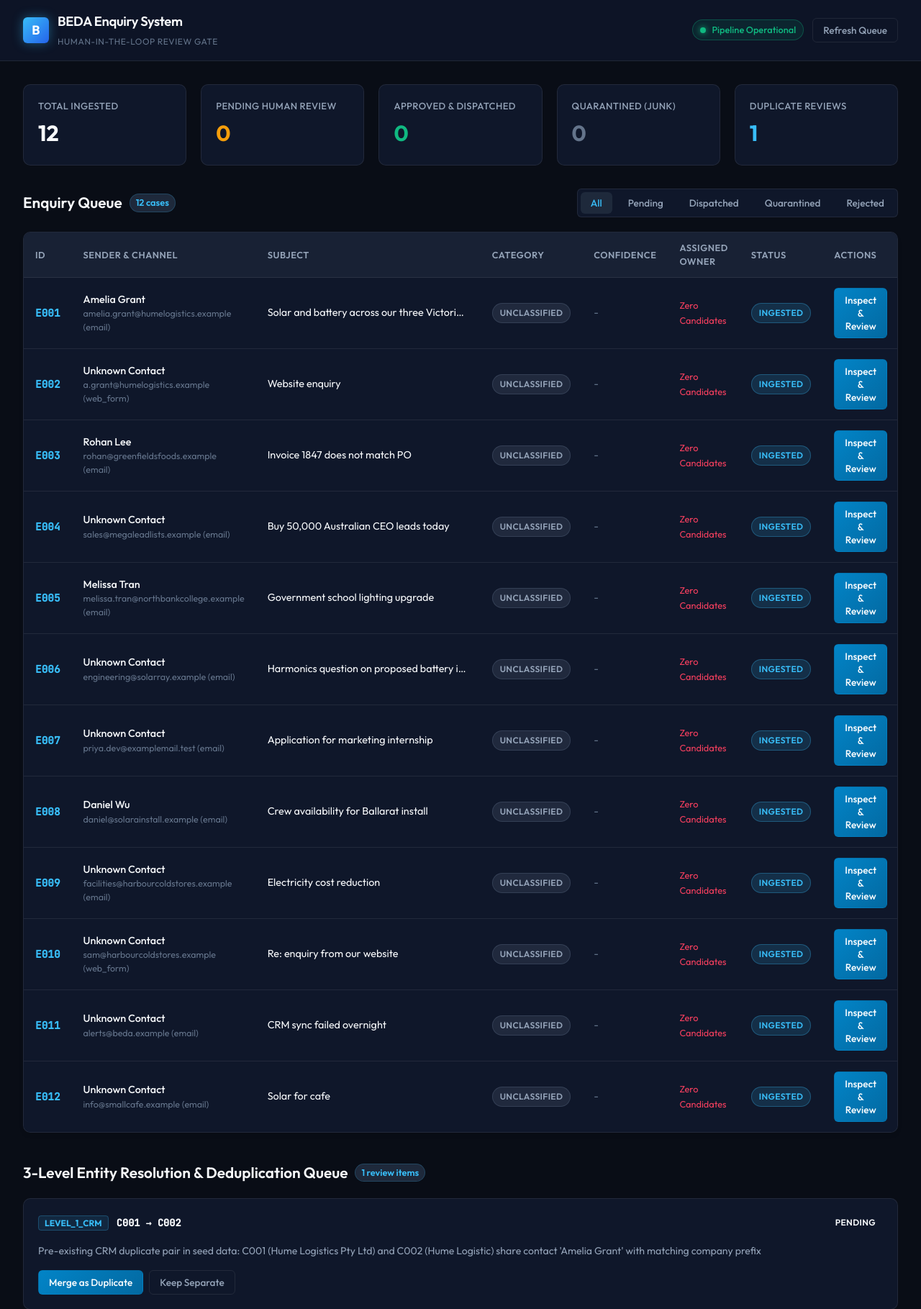
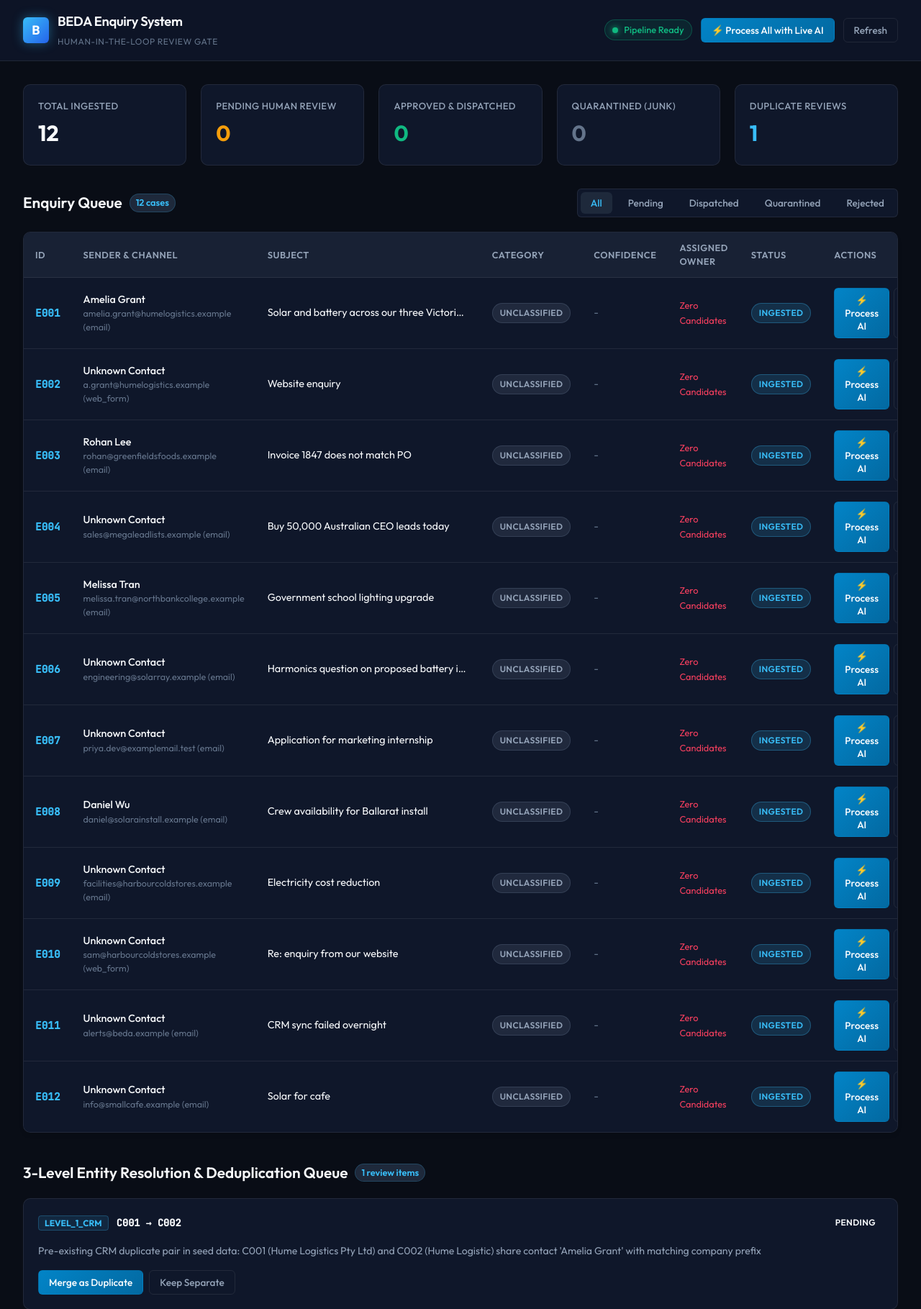
Before and after one commit to AgustarAlfonso/wearebeda, a FastAPI app: page / in a window 1280 px wide. Shown: the top 1819 px of the page at 72% size. Run offline with FastAPI, Linux system fonts and the light colour scheme; data comes from the database, SQL or seed files in the repository.

Commit message:
feat: add web trigger buttons and endpoints for live AI processing

```diff
--- a/app/main.py
+++ b/app/main.py
@@ -7,9 +7,10 @@ from pydantic import BaseModel
 from fastapi import FastAPI, HTTPException, Request
 from fastapi.responses import HTMLResponse
 from fastapi.templating import Jinja2Templates
-from app.config import DATABASE_PATH, DATA_PATH
+from app.config import DATABASE_PATH, DATA_PATH, ANTHROPIC_API_KEY
 from app.database import get_db_connection, init_db, log_audit
 from app.seeder import seed_database_from_file
+from app.orchestrator import process_enquiry, process_all_enquiries
 from app.entity_resolver import (
     run_level_1_crm_resolution,
     resolve_enquiry_crm_matches,
@@ -339,3 +340,35 @@ def api_keep_separate(review_id: int, req: Optional[KeepSeparateRequest] = None)
 def api_resolve_all_entities():
     resolve_all_entities(db_path=DATABASE_PATH)
     return {"status": "ok", "message": "All entities resolved."}
+
+@app.post("/api/process-all")
+def api_process_all():
+    from dotenv import load_dotenv
+    load_dotenv(override=True)
+    api_key = os.getenv("ANTHROPIC_API_KEY", "")
+    if not api_key:
+        raise HTTPException(
+            status_code=400,
+            detail="ANTHROPIC_API_KEY belum ditemukan di file .env! Silakan masukkan key Anda ke file .env di folder proyek terlebih dahulu."
+        )
+    try:
+        res = process_all_enquiries(db_path=DATABASE_PATH, use_fixtures=False)
+        return {"status": "ok", "processed": res["total_processed"], "results": res["results"]}
+    except Exception as e:
+        raise HTTPException(status_code=500, detail=str(e))
+
+@app.post("/api/enquiries/{enquiry_id}/process")
+def api_process_single(enquiry_id: str):
+    from dotenv import load_dotenv
+    load_dotenv(override=True)
+    api_key = os.getenv("ANTHROPIC_API_KEY", "")
+    if not api_key:
+        raise HTTPException(
+            status_code=400,
+            detail="ANTHROPIC_API_KEY belum ditemukan di file .env! Silakan masukkan key Anda ke file .env di folder proyek terlebih dahulu."
+        )
+    try:
+        res = process_enquiry(enquiry_id, db_path=DATABASE_PATH, use_fixtures=False)
+        return {"status": "ok", "result": res}
+    except Exception as e:
+        raise HTTPException(status_code=500, detail=str(e))
--- a/app/templates/dashboard.html
+++ b/app/templates/dashboard.html
@@ -629,9 +629,12 @@
     <div class="header-actions">
       <div class="status-indicator">
         <div class="status-dot"></div>
-        <span>Pipeline Operational</span>
+        <span>Pipeline Ready</span>
       </div>
-      <button class="btn btn-outline" onclick="location.reload()">Refresh Queue</button>
+      <button class="btn btn-primary" id="btnProcessAll" onclick="triggerProcessAll()">
+        ⚡ Process All with Live AI
+      </button>
+      <button class="btn btn-outline" onclick="location.reload()">Refresh</button>
     </div>
   </header>
 
@@ -739,8 +742,13 @@
             </td>
             <td>
               <div style="display: flex; gap: 6px;">
-                <button class="btn btn-primary" onclick="openReviewModal('{{ enq.id }}')">
-                  Inspect & Review
+                {% if enq.status == 'INGESTED' %}
+                  <button class="btn btn-primary" onclick="processSingleEnquiry('{{ enq.id }}')">
+                    ⚡ Process AI
+                  </button>
+                {% endif %}
+                <button class="btn btn-outline" onclick="openReviewModal('{{ enq.id }}')">
+                  Inspect
                 </button>
                 {% if enq.status == 'PENDING_REVIEW' %}
                   <button class="btn btn-success" onclick="quickApprove('{{ enq.id }}')">Approve</button>
@@ -1088,6 +1096,43 @@
         showToast(err.message, true);
       }
     }
+
+    async function triggerProcessAll() {
+      const btn = document.getElementById('btnProcessAll');
+      const originalText = btn.innerHTML;
+      btn.innerHTML = '⏳ Processing with Claude Live...';
+      btn.disabled = true;
+      showToast("Memanggil Claude Haiku 4.5 & Sonnet 5 untuk memproses seluruh enquiry... Mohon tunggu sebentar.");
+
+      try {
+        const res = await fetch('/api/process-all', { method: 'POST' });
+        const data = await res.json();
+        if (!res.ok) {
+          throw new Error(data.detail || "Gagal memproses enquiry via AI");
+        }
+        showToast(`Berhasil! ${data.processed} kasus telah diproses langsung oleh Claude.`);
+        setTimeout(() => location.reload(), 1200);
+      } catch (err) {
+        showToast(err.message, true);
+        btn.innerHTML = originalText;
+        btn.disabled = false;
+      }
+    }
+
+    async function processSingleEnquiry(enquiryId) {
+      showToast(`Memproses ${enquiryId} via Claude API...`);
+      try {
+        const res = await fetch(`/api/enquiries/${enquiryId}/process`, { method: 'POST' });
+        const data = await res.json();
+        if (!res.ok) {
+          throw new Error(data.detail || "Gagal memproses enquiry");
+        }
+        showToast(`Enquiry ${enquiryId} berhasil diproses langsung oleh Claude!`);
+        setTimeout(() => location.reload(), 1000);
+      } catch (err) {
+        showToast(err.message, true);
+      }
+    }
   </script>
 </body>
 </html>
```
